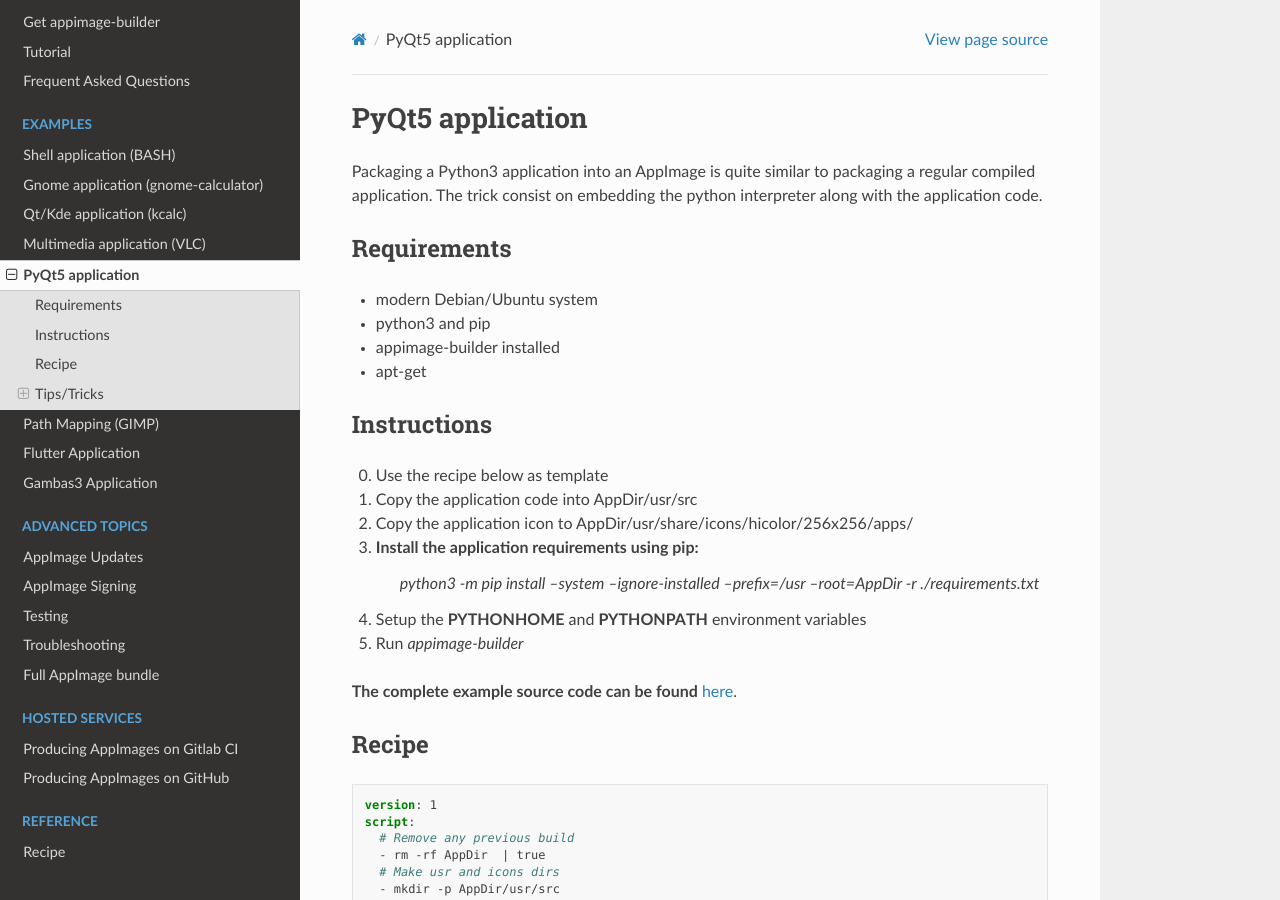
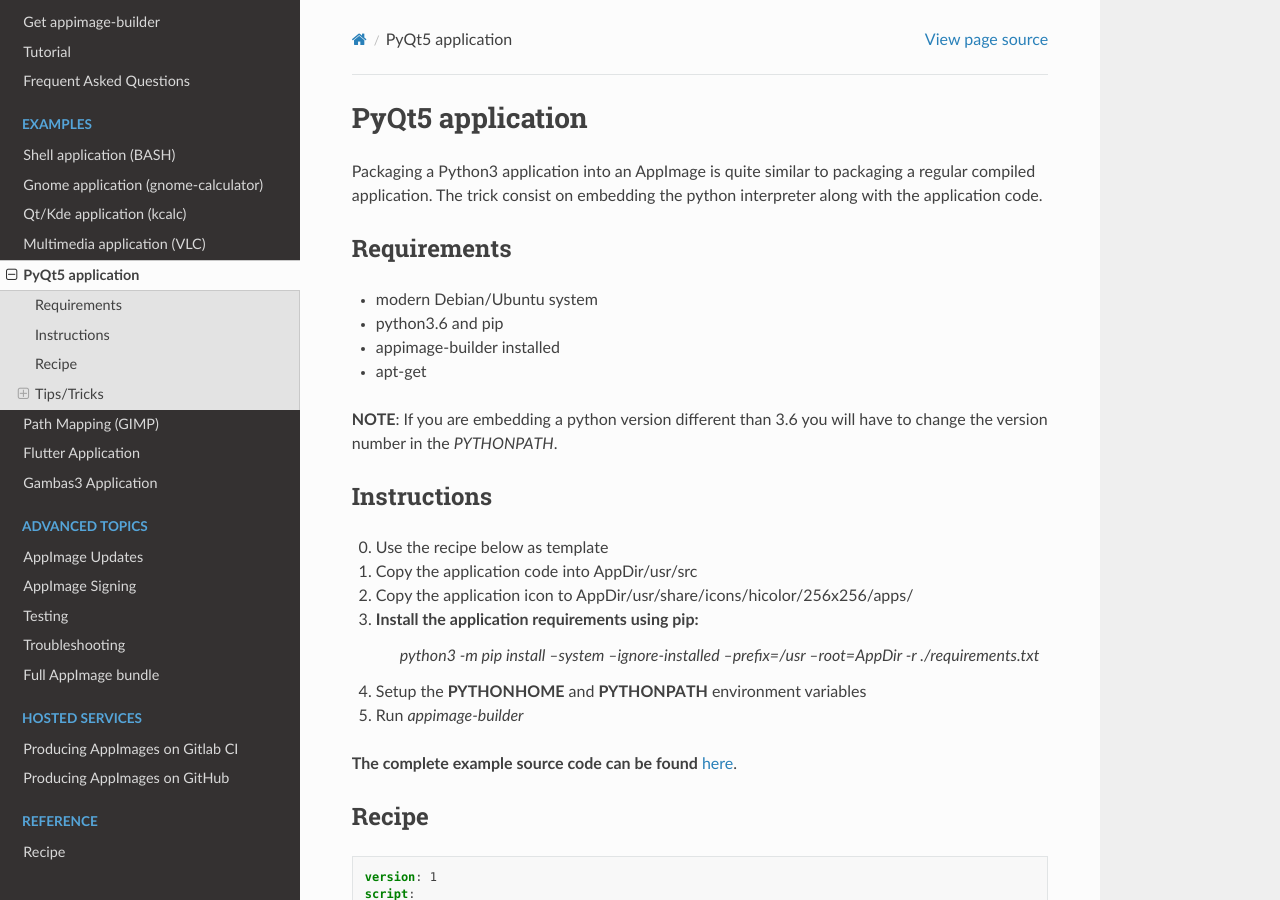
Before and after one commit to AppImageCrafters/appimage-builder-docs, a Sphinx documentation site: the page built from source/examples/pyqt.rst, in a window 1280 px wide and 900 px high. Built offline with Sphinx 7.4.7 and the Read the Docs theme 2.0.0, drawn with Linux system fonts in a browser that asks for light colours.

Commit message:
Alert about PYTHONPATH change requirement.

```diff
--- a/source/examples/pyqt.rst
+++ b/source/examples/pyqt.rst
@@ -9,9 +9,11 @@ the application code.
 Requirements
 ------------
 - modern Debian/Ubuntu system
-- python3 and pip
+- python3.6 and pip
 - appimage-builder installed
 - apt-get
+
+**NOTE**: If you are embedding a python version different than 3.6 you will have to change the version number in the `PYTHONPATH`.
 
 Instructions
 ------------
```
